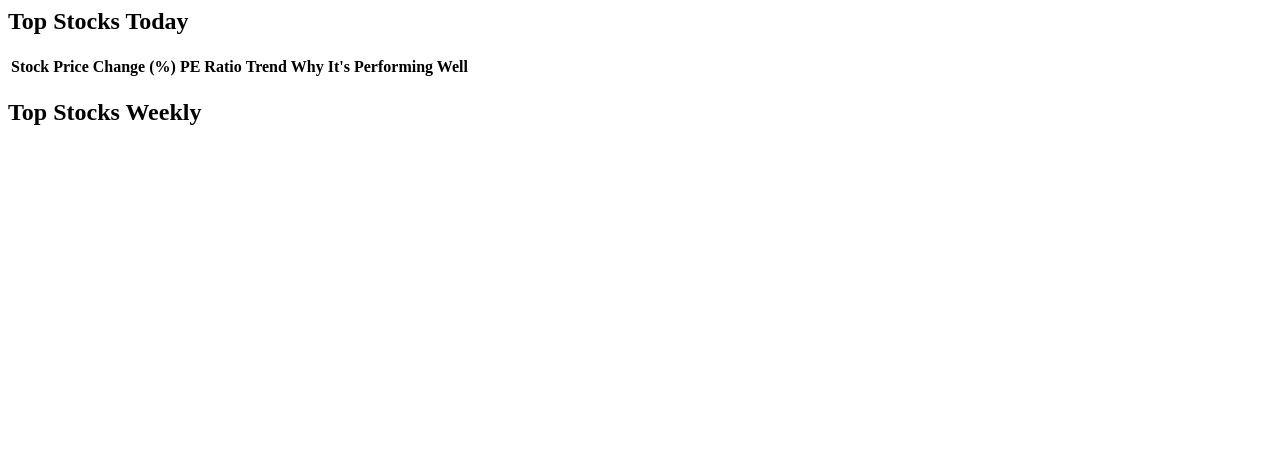
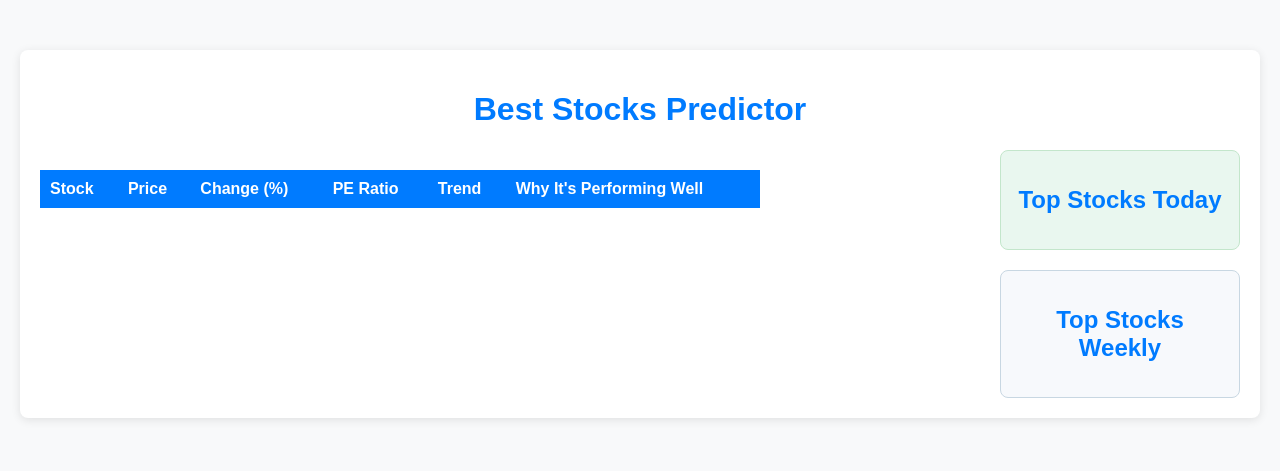
Before and after one commit to bradykoenig/KoenigStockPredictor, a plain HTML site: page index.html in a window 1280 px wide. Drawn offline with Linux system fonts and the light colour scheme; no server answers.

Commit message:
Update index.html

```diff
--- a/index.html
+++ b/index.html
@@ -1,13 +1,16 @@
+<!DOCTYPE html>
+<html lang="en">
+<head>
+  <meta charset="UTF-8">
+  <meta name="viewport" content="width=device-width, initial-scale=1.0">
+  <title>Best Stocks Predictor</title>
+  <link rel="stylesheet" href="styles.css">
+  <script defer src="script.js"></script>
+</head>
+<body>
+  <div class="container">
+    <h1>Best Stocks Predictor</h1>
     <div class="main-content">
-  <div class="side-tabs">
-    <div class="top-stocks-today">
-      <h2>Top Stocks Today</h2>
-      <ul id="dailyStocks">
-        <!-- Daily stocks will be dynamically added here -->
-      </ul>
-    </div>
-  </div>
-
       <div class="stock-table">
         <table id="stockTable">
           <thead>
@@ -25,8 +28,13 @@
           </tbody>
         </table>
       </div>
-
       <div class="side-tabs">
+        <div class="top-stocks-today">
+          <h2>Top Stocks Today</h2>
+          <ul id="dailyStocks">
+            <!-- Daily stocks will be dynamically added here -->
+          </ul>
+        </div>
         <div class="top-stocks-weekly">
           <h2>Top Stocks Weekly</h2>
           <ul id="weeklyStocks">
@@ -35,3 +43,6 @@
         </div>
       </div>
     </div>
+  </div>
+</body>
+</html>
```
Lines whose indentation alone changed are shown as unchanged.
